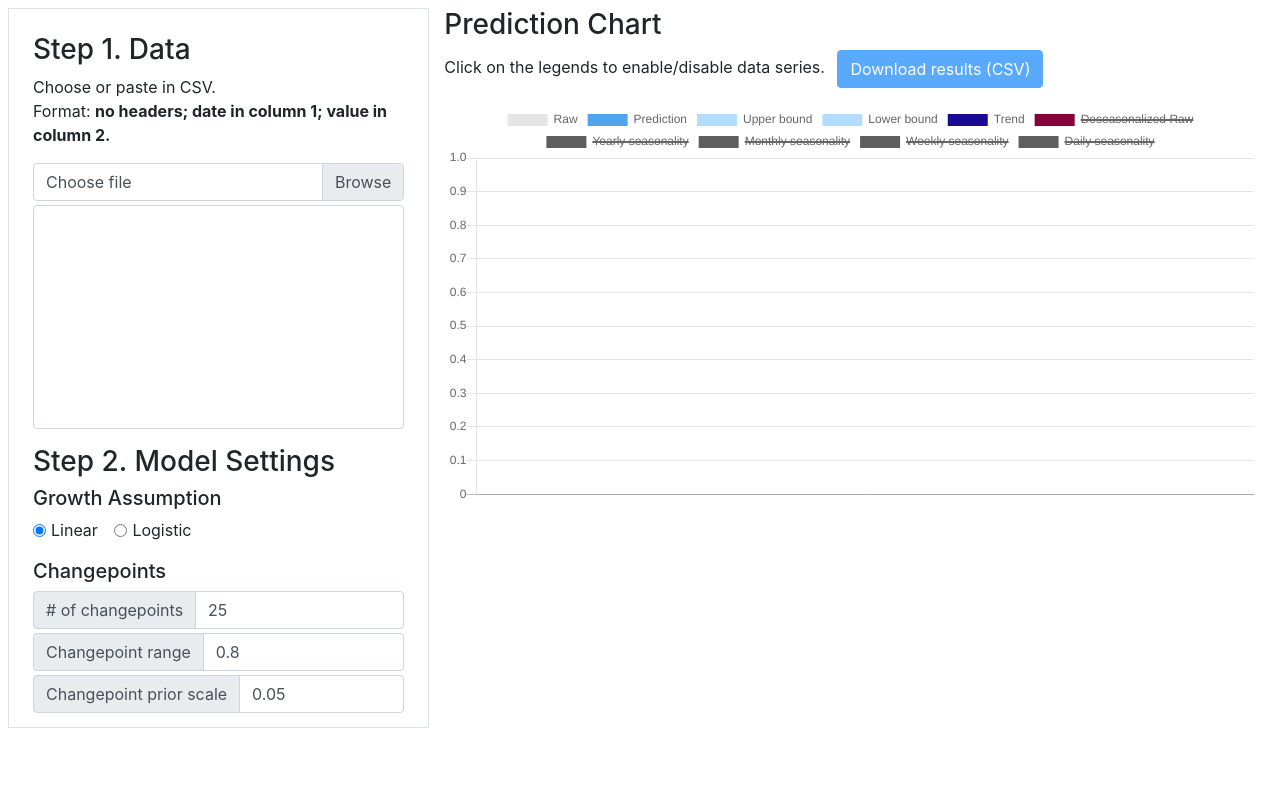
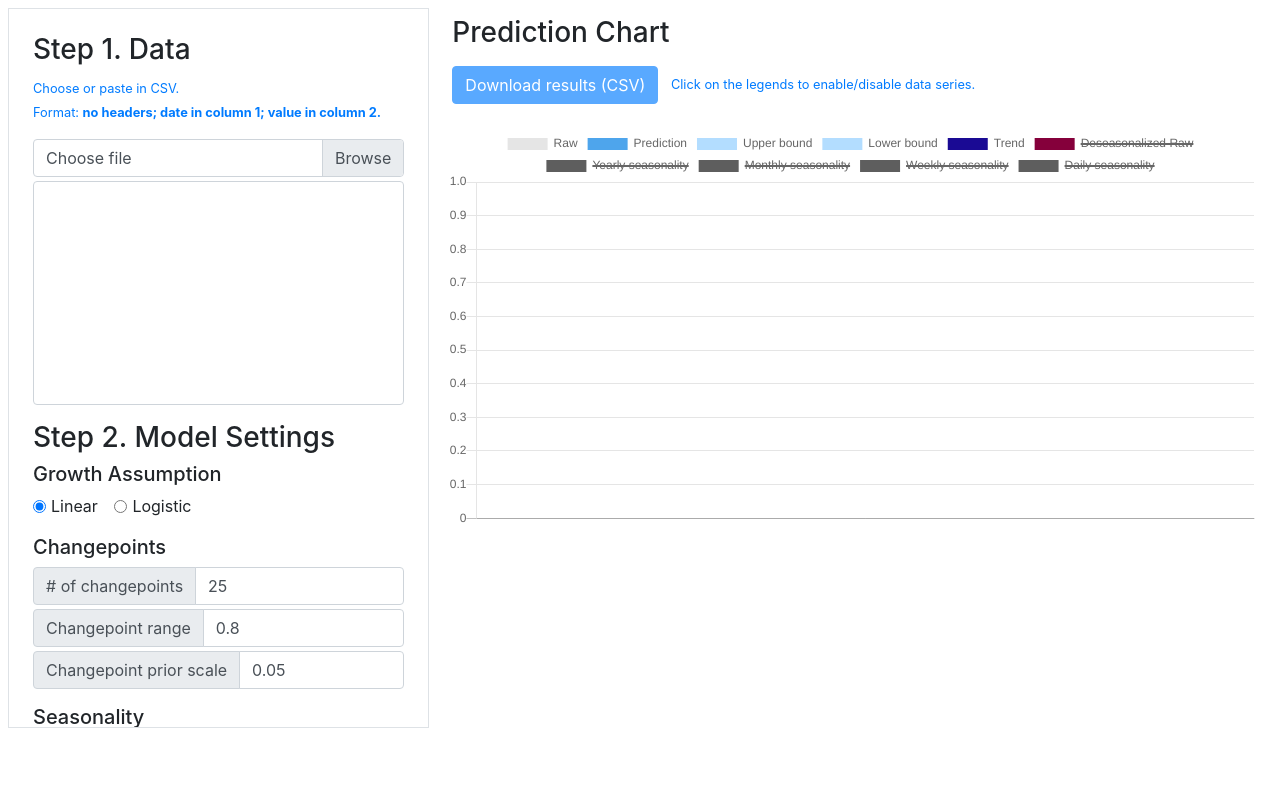
Before and after one commit to jeffacce/fbprophet-gui, a Flask app: page / in a window 1280 px wide. Shown: the part 56-841 px from the top of the page. Run offline with Flask 2, Linux system fonts and the light colour scheme.

Commit message:
spacing/alignment minor fix

```diff
--- a/templates/index.html
+++ b/templates/index.html
@@ -10,6 +10,7 @@
         #raw-data {
             font-size: 14px;
             resize: none;
+            font-family: Consolas,Monaco,Lucida Console,Liberation Mono,DejaVu Sans Mono,Bitstream Vera Sans Mono,Courier New, monospace;
         }
     </style>
 </head>
@@ -24,10 +25,10 @@
             <form>
                 <div class="form-group">
                     <h3 for="raw-data">Step 1. Data</h3>
-                    <p>
+                    <p class="text-primary"><small>
                         Choose or paste in CSV.<br />
                         Format: <strong>no headers; date in column 1; value in column 2.</strong>
-                    </p>
+                    </small></p>
                     <div class="input-group mb-1">
                         <input type="file" class="custom-file-input" id="raw-data-file-input">
                         <label class="custom-file-label" for="raw-data-file-input" id="raw-data-file-label">Choose file</label>
@@ -226,12 +227,12 @@
         </div>
 
         <div class="container-fluid m-0 col-8" id="chart-container">
-            <h3>Prediction Chart</h3>
+            <h3 class="m-2">Prediction Chart</h3>
             <p>
-                Click on the legends to enable/disable data series.
-                <button type="button" class="btn btn-primary ml-2" id="download-button" disabled>
+                <button type="button" class="btn btn-primary m-2" id="download-button" disabled>
                     Download results (CSV)
                 </button>
+                <small class="text-primary">Click on the legends to enable/disable data series.</small>
             </p>
 
             <canvas id="chart-prediction"></canvas>
```
Also changed, not shown: 1 other file.
